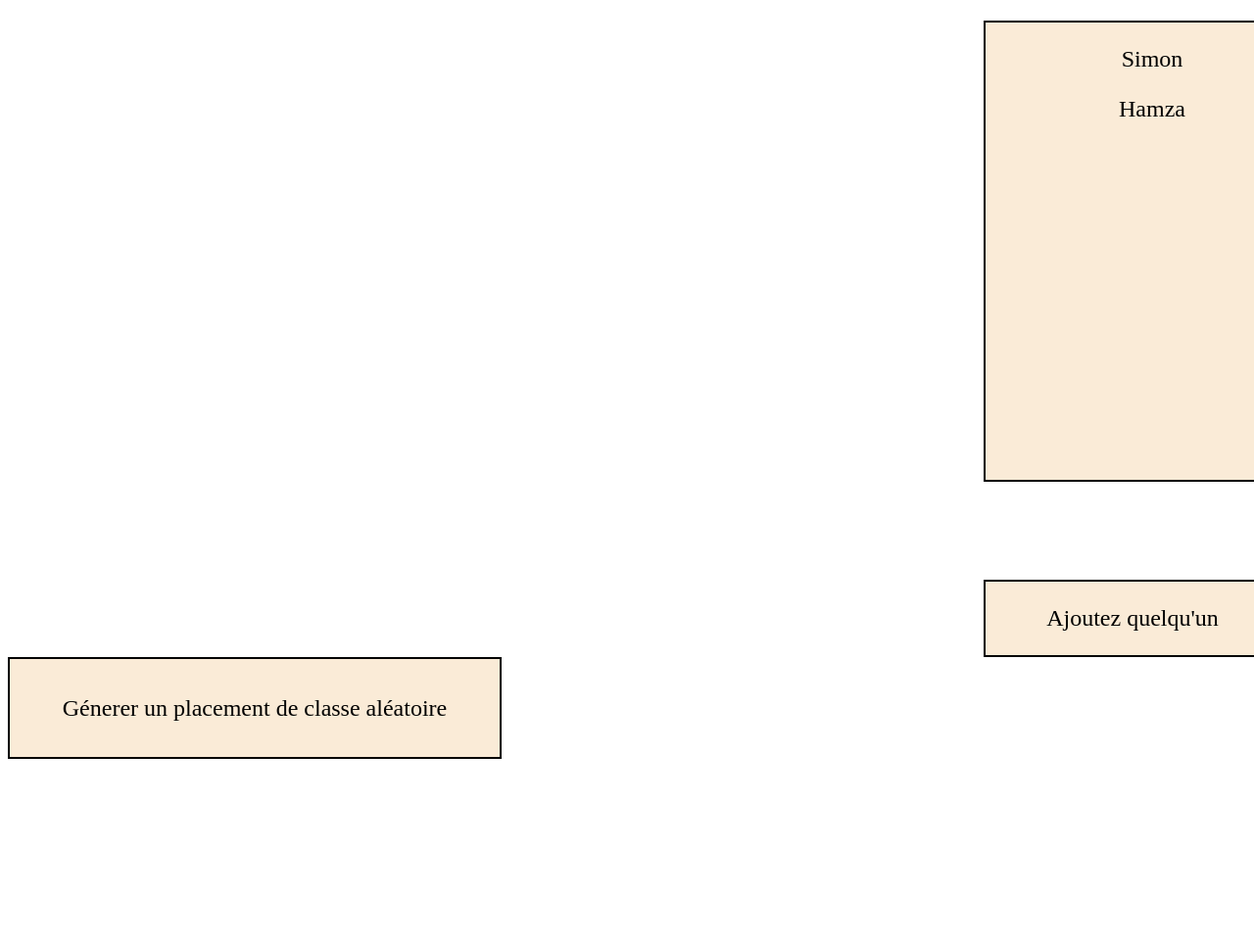
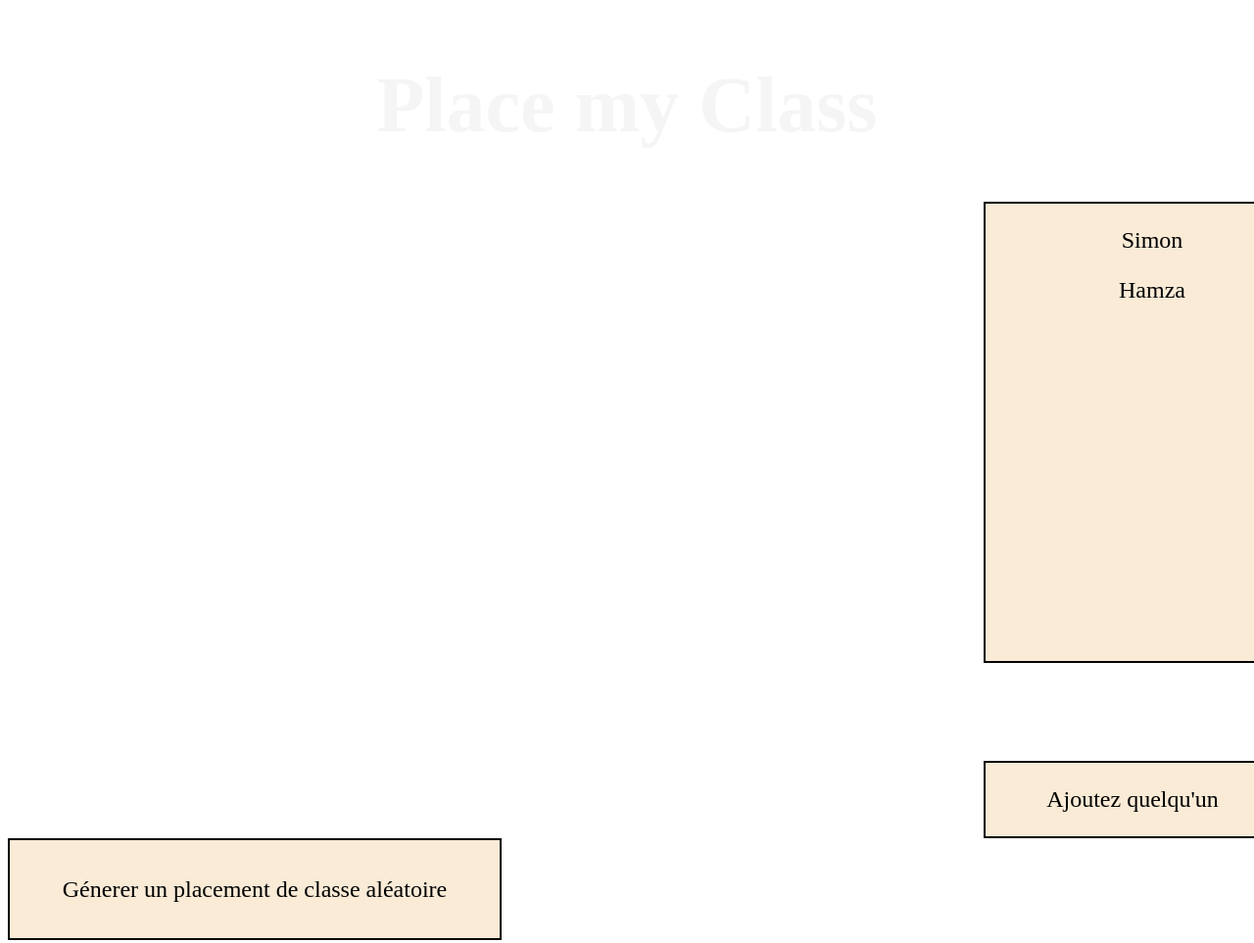
Before and after one commit to Simoncastagne42/PlaceMyClass, a plain HTML site: page index.html in a window 1280 px wide. Shown: the top 963 px of the page at 98% size. Before the commit the page ends 800 px from the top, so only its background shows below. Drawn offline with Linux system fonts and the light colour scheme.

Commit message:
DONE: header

```diff
--- a/index.html
+++ b/index.html
@@ -9,13 +9,11 @@
   </head>
   <body>
 <header>
-<h1>
-
-
-
-</h1>
-
-
+    <div id="header">
+        <h1>
+            Place my Class
+        </h1>
+    </div>
 </header>
 
 
--- a/style.css
+++ b/style.css
@@ -1,3 +1,40 @@
+
+
+#header {
+    font-size: 5vh;
+    display: flex;
+    justify-content: center;
+    color: whitesmoke;
+
+
+}
+
+
+
+
+
+
+
+
+
+
+
+
+
+
+
+
+
+
+
+
+
+
+
+
+
+
+
 
 
 #colone-droite {
@@ -47,5 +84,4 @@
         width: 500px;
         font-size: x-large;
 
-
     }
```
